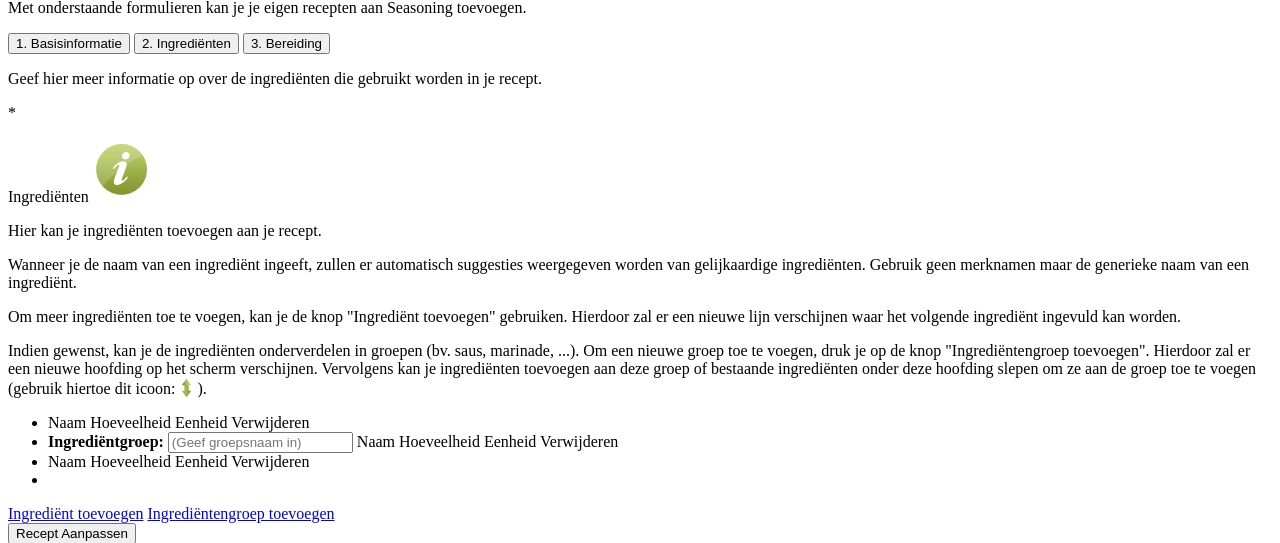
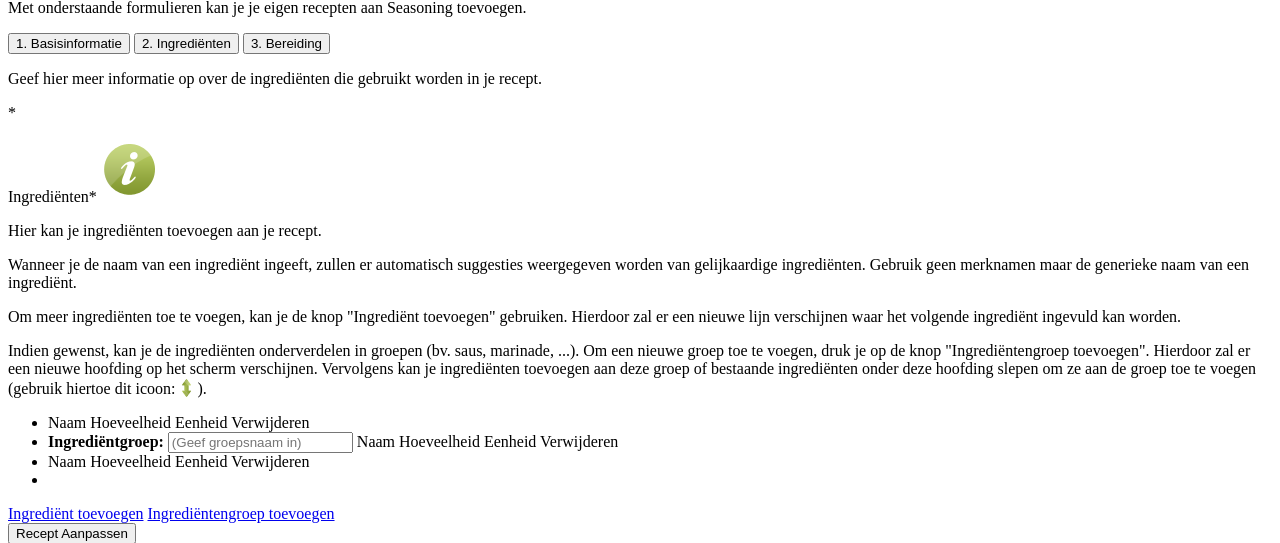
Before and after one commit to SeasoningDev/Seasoning, a Django app: template Seasoning/recipes/templates/recipes/edit_recipe_ingredients.html in a window 1280 px wide. Shown: the part 300-843 px from the top of the page. Run offline with Django 3.2, Linux system fonts and the light colour scheme; the template is opened without the code that fills it: most values are stand-ins (such as "Sample title", 1, 10 or a date in 2020); parts of the project's set-up code (start-up, migrations or seed data) failed here and were passed over; some libraries are stand-ins or nearby versions.

Commit message:
fixed bug 50 and 51

```diff
--- a/Seasoning/recipes/forms.py
+++ b/Seasoning/recipes/forms.py
@@ -172,7 +172,8 @@ class EditRecipeInstructionsForm(forms.ModelForm):
 class SearchRecipeForm(forms.Form):
 
     SORT_CHOICES = (('name', 'Naam'), ('footprint', 'Voetafdruk'),
-                    ('active_time', 'Actieve Kooktijd'), ('tot_time', 'Totale Kooktijd'))
+                    ('active_time', 'Actieve Kooktijd'), ('tot_time', 'Totale Kooktijd'),
+                    ('rating', 'Waardering'))
     SORT_ORDER_CHOICES = (('', 'Van Laag naar Hoog'), ('-', 'Van Hoog naar Laag'))
     OPERATOR_CHOICES = (('and', 'Allemaal'), ('or', 'Minstens 1'))
 
--- a/Seasoning/recipes/templates/recipes/edit_recipe_ingredients.html
+++ b/Seasoning/recipes/templates/recipes/edit_recipe_ingredients.html
@@ -98,7 +98,7 @@
 {{ wizard.form.ingredients_general_info.extra_info.errors }}
 
 <div id="ingredient-field" class="field-wrapper tooltip-field">
-    <label>Ingrediënten<a href="#" id="ingredient-help-button"><img src="{{ STATIC_URL }}img/icons/information.png" /></a></label>
+    <label>Ingrediënten*<a href="#" id="ingredient-help-button"><img src="{{ STATIC_URL }}img/icons/information.png" /></a></label>
 
     <div class="message">
 	    <p id="first-ing-instr">
```
